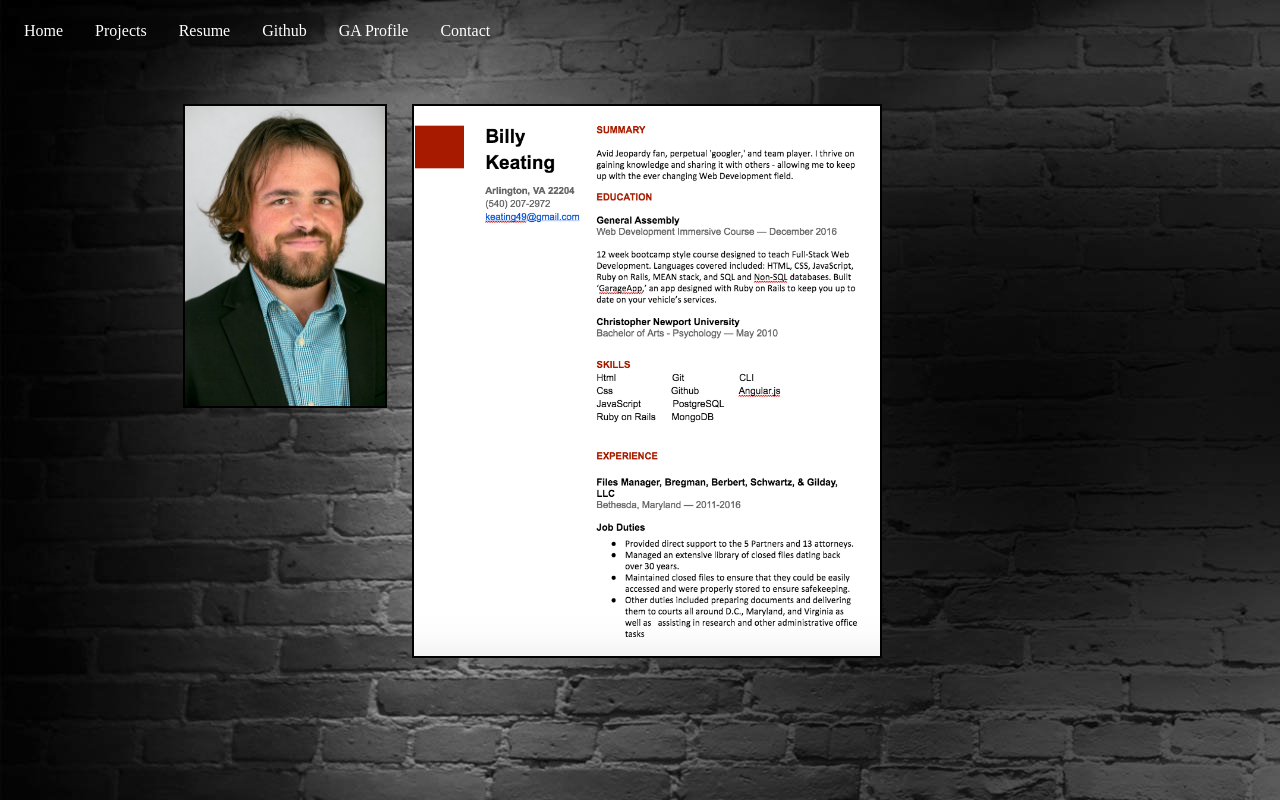
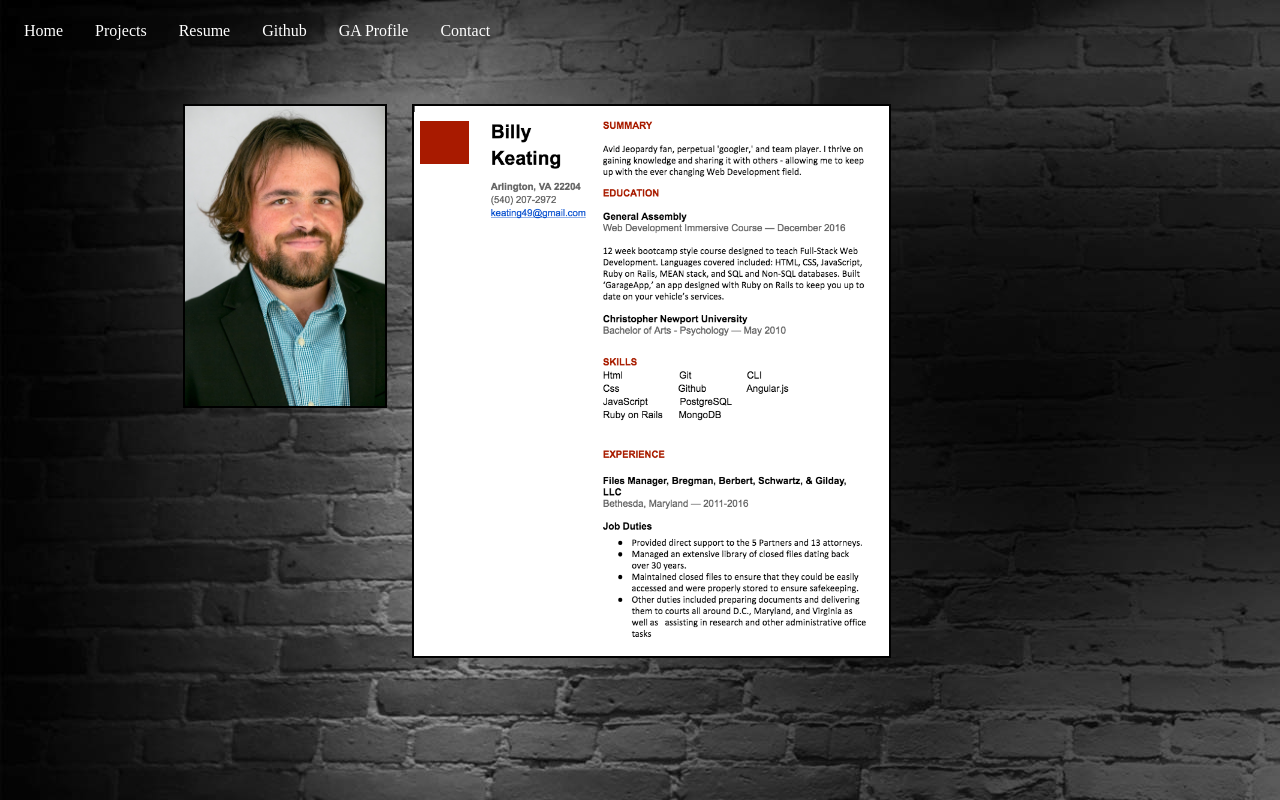
Before and after one commit to bkeating55/bkeating55.github.io, a plain HTML site: page resume.html in a window 1280 px wide. Drawn offline with Linux system fonts and the light colour scheme.

Commit message:
resume change again

```diff
--- a/resume.html
+++ b/resume.html
@@ -27,7 +27,7 @@
           <img src= "https://github.com/bkeating55/bkeating55.github.io/blob/master/images/Headshot.jpg?raw=true">
         </div>
         <div class="resume">
-          <img src= "https://github.com/bkeating55/bkeating55.github.io/blob/master/images/Resume2.png?raw=true">
+          <img src= "https://github.com/bkeating55/bkeating55.github.io/blob/master/images/Resume3.png?raw=true">
         </div>
       </div>
 
```
Also changed, not shown: images/Resume3.png (added).
